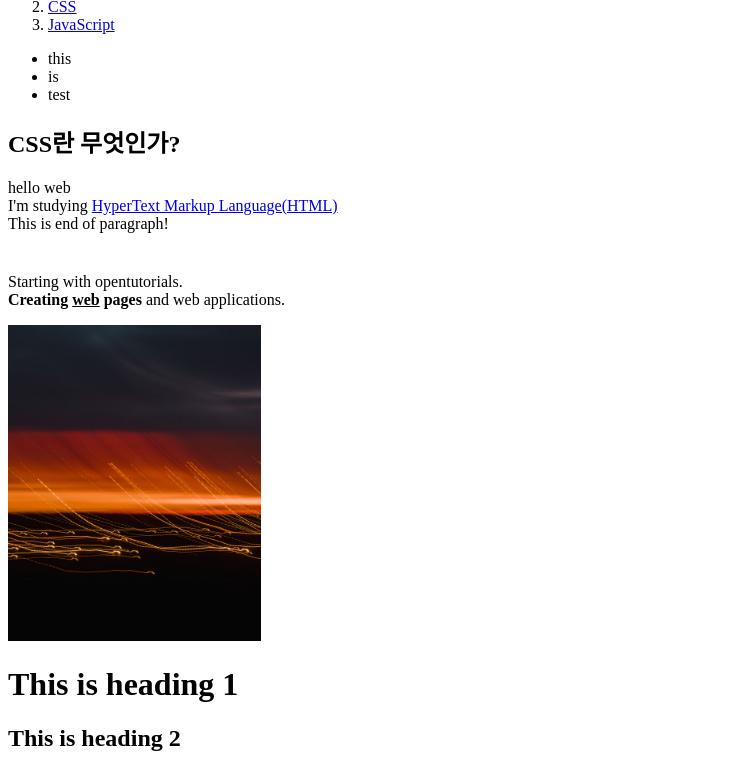
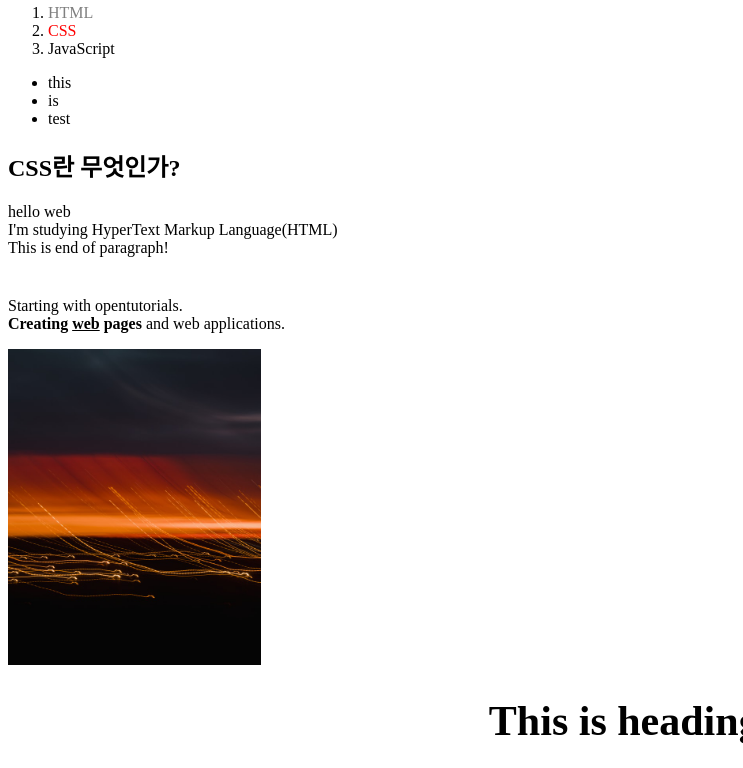
Before and after one commit to Oris482/HTML_Study, a plain HTML site: page 2.html in a window 1280 px wide. Shown: the part 100-868 px from the top of the page, without its empty margins (0-743 px from the left). Drawn offline with Linux system fonts and the light colour scheme.

Commit message:
learning css

```diff
--- a/2.html
+++ b/2.html
@@ -3,14 +3,38 @@
 <head>
     <title>WEB1 - html</title>
     <meta charset="utf-8">
+    <style>
+        a {
+            color: black;
+            text-decoration: none;
+        }
+        #active {
+            color: red;
+        }
+        .saw {
+            color: gray;
+        }
+        h1 {
+            font-size: 42px;
+            text-align: center;
+        }
+    </style>
 </head>
 <body>
     <h1><a href="index.html">WEB</a></h1>
     <ol>
-        <li><a href="1.html">HTML</a></li>
-        <li><a href="2.html">CSS</a></li>
+        <li><a href="1.html" class="saw">HTML</a></li>
+        <li><a href="2.html" class="saw" id="active">CSS</a></li>
         <li><a href="3.html">JavaScript</a></li>
     </ol>
+    <!--
+    <h1><a href="index.html"><font color="red">WEB</font></a></h1>
+    <ol>
+        <li><a href="1.html"><font color="red">HTML</font></a></li>
+        <li><a href="2.html"><font color="red">CSS</font></a></li>
+        <li><a href="3.html"><font color="red">JavaScript</font></a></li>
+    </ol>
+    -->
     <ul>
         <li>this</li>
         <li>is</li>
```
Also changed, not shown: box.html (added, +33 -0 lines).
